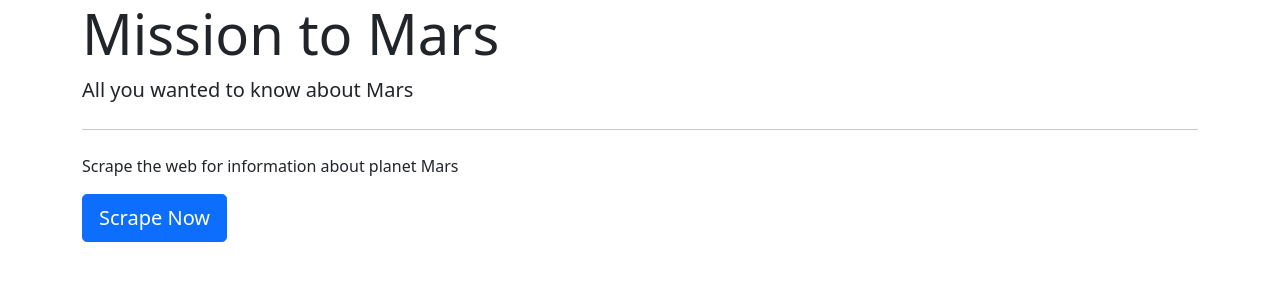
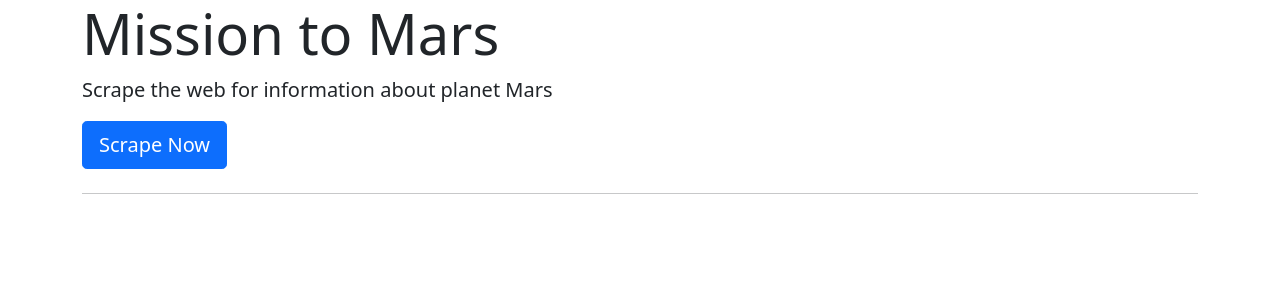
Before and after one commit to 2Delta/web-scraping-challenge, a Flask app: page / in a window 1280 px wide. Shown: the top 300 px of the page. Run offline with Flask 2, Linux system fonts and the light colour scheme; some libraries are stand-ins or nearby versions.

Commit message:
uupdates to HTML formatting

```diff
--- a/Missions_to_Mars/templates/data.html
+++ b/Missions_to_Mars/templates/data.html
@@ -12,10 +12,9 @@
         <div class="container">
             <div class="jumbotron">
                 <h1 class="display-4">Mission to Mars</h1>
-                <p class="lead">All you wanted to know about Mars</p>
+                <p class="lead">Scrape the web for information about planet Mars</p>
+                <a class="btn btn-primary btn-lg" href="/scrape" role="button">Scrape Now</a>
                 <hr class="my-4">
-                <p>Scrape the web for information about planet Mars</p>
-                <a class="btn btn-primary btn-lg" href="/scrape" role="button">Scrape Now</a>
             </div>
         </div>
 
--- a/Missions_to_Mars/templates/index.html
+++ b/Missions_to_Mars/templates/index.html
@@ -10,13 +10,11 @@
 
 <body>
     <div class="container">
-        <div class="jumbotron">
+      <div class="jumbotron">
         <h1 class="display-4">Mission to Mars</h1>
-        <p class="lead">All you wanted to know about Mars</p>
+        <p class="lead">Scrape the web for information about planet Mars</p>
+        <a class="btn btn-primary btn-lg" href="/scrape" role="button">Scrape Now</a>
         <hr class="my-4">
-        <p>Scrape the web for information about planet Mars</p>
-        <a class="btn btn-primary btn-lg" href="/scrape" role="button">Scrape Now</a>
-        </div>
     </div>
 
   <!-- Bootstrap javascript tags -->
```
